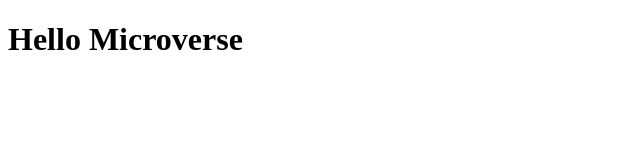
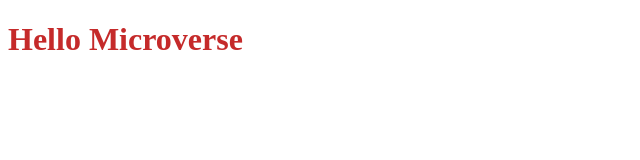
Before and after one commit to keza681/Microverse-hello-project, a website: page Index.html in a window 1280 px wide. Shown: the whole page, without its empty margins (0-640 px from the left). Drawn offline with Linux system fonts and the light colour scheme.

Commit message:
Add a css file

```diff
--- a/Index.html
+++ b/Index.html
@@ -4,6 +4,7 @@
     <meta charset="UTF-8">
     <meta http-equiv="X-UA-Compatible" content="IE=edge">
     <meta name="viewport" content="width=device-width, initial-scale=1.0">
+    <link rel="stylesheet" href="styles.css">
     <title>Document</title>
 </head>
 <body>
--- /dev/null
+++ b/styles.css
@@ -0,0 +1,3 @@
+body{
+    color: rgb(197, 42, 42);
+}
```
